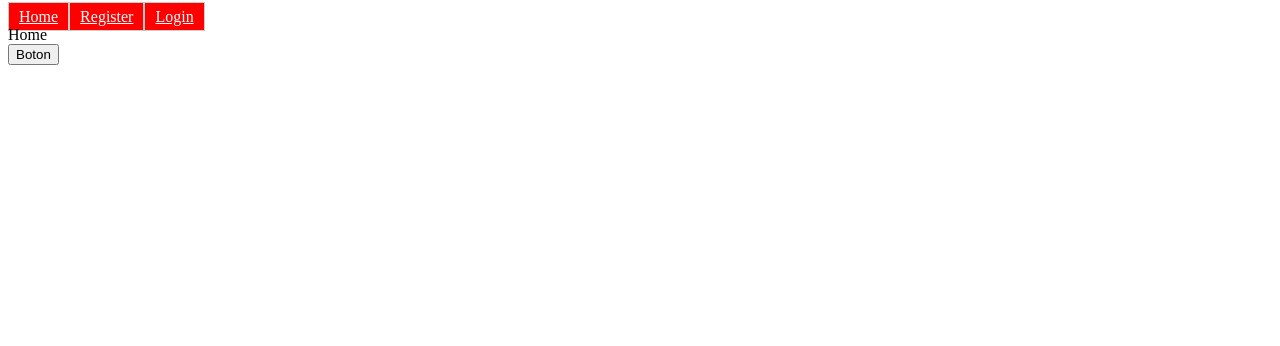
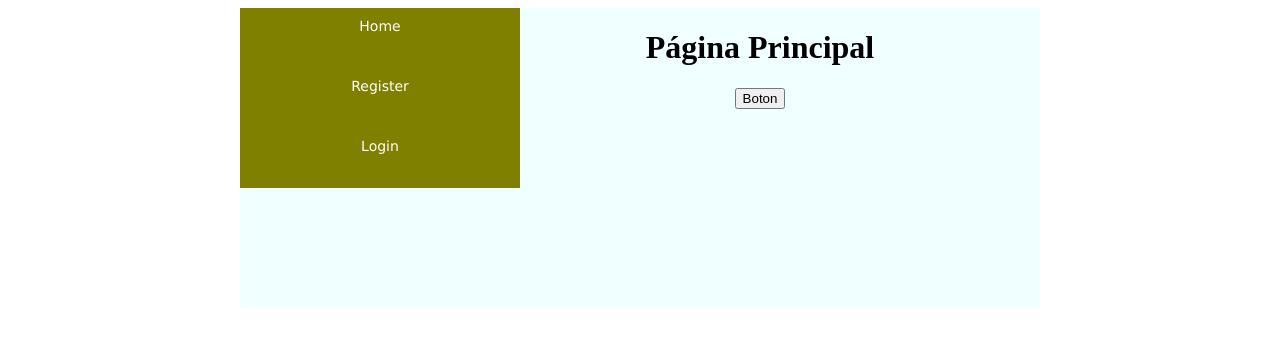
Before and after one commit to programacionparaaprender/vueroute, a Vue app: page /#/ in a window 1280 px wide. Shown: the top 346 px of the page. Built offline with nearby package versions, Linux system fonts and the light colour scheme.

Commit message:
Agregado estilos

```diff
--- a/src/App.vue
+++ b/src/App.vue
@@ -1,32 +1,76 @@
 <template>
+<center>
   <div id="app">
-    <nav>
-        <router-link class="boton" to='/'>Home</router-link>
-        <router-link class="boton" to='/register'>Register</router-link>
-        <router-link class="boton" to='/login'>Login</router-link>
-    </nav>
+    <div></div>
+
+        <div class="row">
+            <div class="col-30-px">
+
+              <div class="row"><router-link class="boton" to='/'>Home</router-link></div>
+              <div class="row"><router-link class="boton" to='/register'>Register</router-link></div>
+              <div class="row"><router-link class="boton" to='/login'>Login</router-link></div>
+            </div>
+            <div class="col-70-px">
                 <router-view />
             </div>
+        </div>
+
+    </div>
+  </center>
 </template>
-
+<link rel="stylesheet" href="//netdna.bootstrapcdn.com/bootstrap/3.0.0/css/bootstrap.min.css" />
 <style>
 /*<div class="row"></div>*/
+#app
+        {
+            width:800px;
+            height:300px;
+            background-color:azure;
+        }
+        .boton
+        {
+            float:left;
+            height:40px;
+            width:100%;
+            background-color:olive;
+            font-size:14px;
+            font-style:normal;
+            font-family:Verdana, Geneva, Tahoma, sans-serif;
+            text-align:center;
+            text-decoration:none;
+            padding: 10px 20px 10px 20px;
+            color:white;
+        }
+        .boton:hover
+        {
+            text-decoration:none;
+            color:white;
+            background-color:blue;
+        }
         .row
         {
             float:left;
             width:100%;
         }
-.boton
+        .col-20-px
         {
-    border: 1px #ccc solid;
-    background-color:red;
-    color:white;
-    padding: 5px 10px 5px 10px;
+            float:left;
+            width:20%;
         }
-.boton:hover
+        .col-30-px
         {
-    background-color:orange;
-    color:white;
+            float:left;
+            width:30%;
+        }
+        .col-70-px
+        {
+            float:left;
+            width:70%;
+        }
+        .col-80-px
+        {
+            float:left;
+            width:80%;
         }
 </style>
 <script>
--- a/src/components/Home.vue
+++ b/src/components/Home.vue
@@ -1,13 +1,14 @@
 <template>
-    <div>
-        <div>
-        Home
-        </div>
-        <div>
+    <div class="row jumbotron text-center">
+        <h1>Página Principal</h1>
+        <div class="row">
         <input type="button" value="Boton" v-on:click="boton()" />
         </div>
     </div>
 </template>
+<style>
+
+</style>
 <script>
 import Vue from 'vue';
 import axios from 'axios';
--- a/src/components/Login.vue
+++ b/src/components/Login.vue
@@ -1,6 +1,6 @@
 <template>
-    <div>
-        Login
+    <div class="row jumbotron text-center">
+    <h1>Login</h1>
     </div>
 </template>
 <script>
--- a/src/components/Register.vue
+++ b/src/components/Register.vue
@@ -1,6 +1,7 @@
 <template>
-    <div>
-        Register
+    <div class="row jumbotron text-center">
+    <h1>Registro</h1>
+
     </div>
 </template>
 <script>
```
Lines whose indentation alone changed are shown as unchanged.
